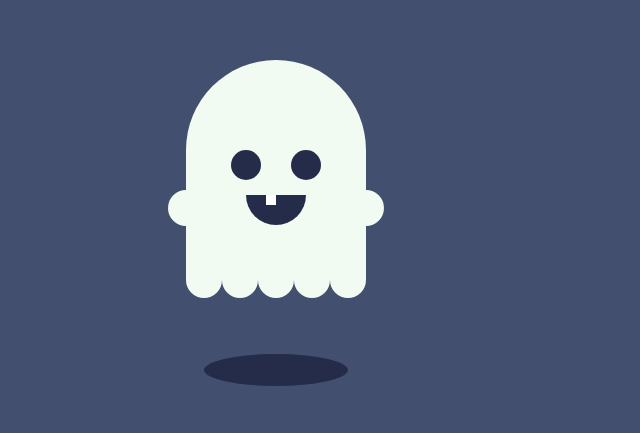
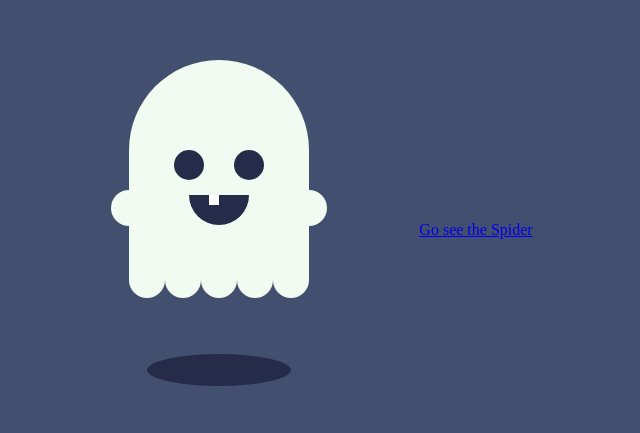
Before and after one commit to Nariah-rgb/TCA-1, a plain HTML site: page index.html in a window 1280 px wide. Shown: the part 170-603 px from the top of the page, without its empty margins (364-1004 px from the left). Drawn offline with Linux system fonts and the light colour scheme.

Commit message:
commit 3

```diff
--- a/index.html
+++ b/index.html
@@ -26,3 +26,5 @@
         </div>
     </body>
 </html>
+
+<a href="page1.html">Go see the Spider</a>
```
Also changed, not shown: page1.html (+2 -0 lines).
